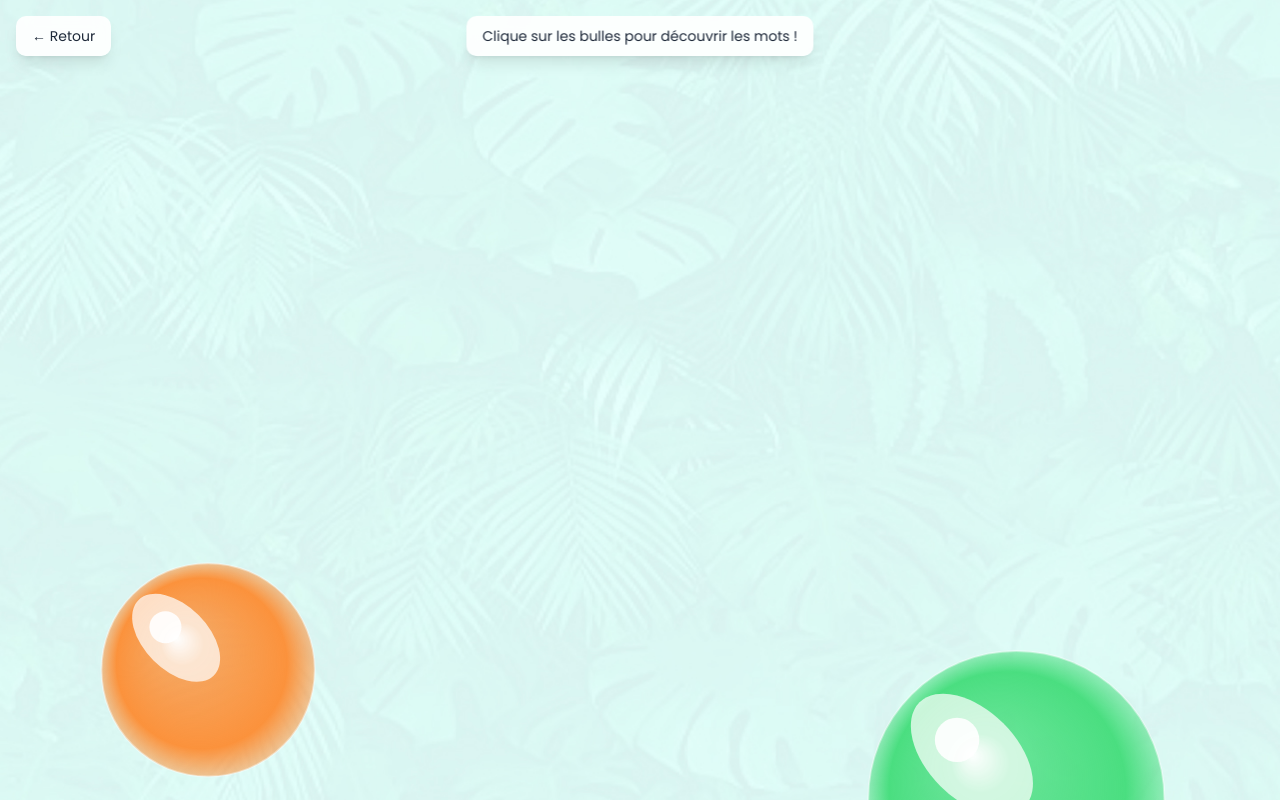
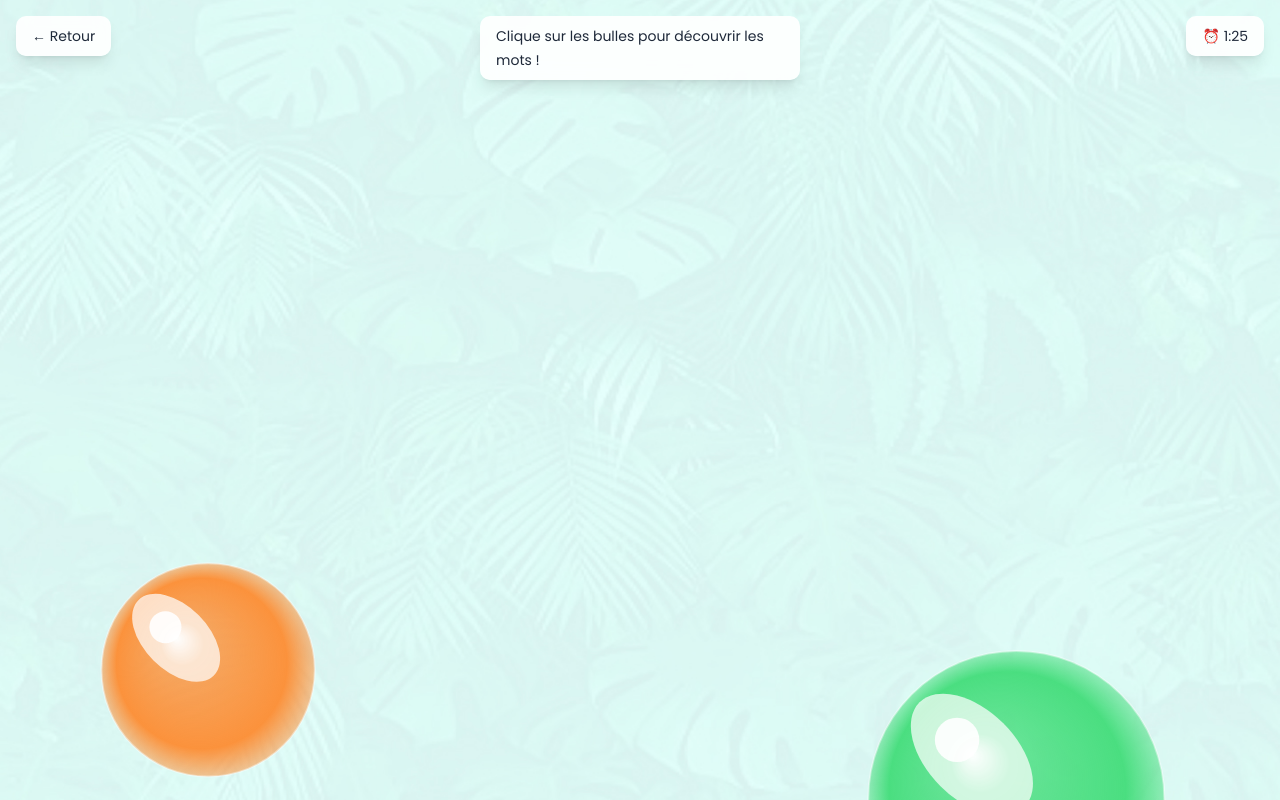
Before and after one commit to 1gni5/tom-france-sacha, a React (Vite) app: page /bubble-minigame in a window 1280 px wide. Built offline with nearby package versions, Linux system fonts and the light colour scheme.

Commit message:
add victory screen

```diff
--- a/src/App.tsx
+++ b/src/App.tsx
@@ -1,6 +1,7 @@
 import { BrowserRouter as Router, Routes, Route } from 'react-router-dom';
 import { MenuPage } from "./MenuPage";
 import { BubbleMiniGamePage } from "./BubbleMiniGamePage";
+import { VictoryPage } from "./VictoryPage";
 
 function App() {
   return (
@@ -8,6 +9,7 @@ function App() {
       <Routes>
         <Route path="/" element={<MenuPage />} />
         <Route path="/bubble-minigame" element={<BubbleMiniGamePage />} />
+        <Route path="/victory" element={<VictoryPage />} />
       </Routes>
     </Router>
   )
--- a/src/BubbleMiniGamePage.tsx
+++ b/src/BubbleMiniGamePage.tsx
@@ -59,6 +59,10 @@ export const BubbleMiniGamePage = () => {
   const audioCache = useRef<Map<string, HTMLAudioElement>>(new Map());
   const navigate = useNavigate();
 
+  // Timer state - 1.30 minutes = 90 seconds
+  const [timeLeft, setTimeLeft] = useState(90);
+  const [gameEnded, setGameEnded] = useState(false);
+
   // Play sound function
   const playSound = (soundUrl: string) => {
     const audio = audioCache.current.get(soundUrl);
@@ -112,6 +116,25 @@ export const BubbleMiniGamePage = () => {
 
     loadAssets();
   }, []);
+
+  // Timer countdown effect
+  useEffect(() => {
+    if (gameEnded) return;
+
+    const timer = setInterval(() => {
+      setTimeLeft(prev => {
+        if (prev <= 1) {
+          setGameEnded(true);
+          // Navigate to victory page when timer ends
+          navigate('/victory');
+          return 0;
+        }
+        return prev - 1;
+      });
+    }, 1000);
+
+    return () => clearInterval(timer);
+  }, [gameEnded, navigate]);
 
   // Create a new bubble
   const createBubble = (): Bubble => {
@@ -380,8 +403,17 @@ export const BubbleMiniGamePage = () => {
 
       {/* Instructions */}
       <div className="absolute top-4 left-1/2 transform -translate-x-1/2 z-10">
-        <div className="bg-white/90 backdrop-blur-sm rounded-lg px-4 py-2 shadow-lg max-w-s">
+        <div className="bg-white/90 backdrop-blur-sm rounded-lg px-4 py-2 shadow-lg max-w-xs">
           <span className="text-sm text-gray-800">Clique sur les bulles pour découvrir les mots !</span>
+        </div>
+      </div>
+
+      {/* Timer */}
+      <div className="absolute top-4 right-4 z-10">
+        <div className="bg-white/90 backdrop-blur-sm rounded-lg px-4 py-2 shadow-lg">
+          <span className="text-sm text-gray-800 font-medium">
+            ⏰ {Math.floor(timeLeft / 60)}:{(timeLeft % 60).toString().padStart(2, '0')}
+          </span>
         </div>
       </div>
 
--- /dev/null
+++ b/src/VictoryPage.tsx
@@ -0,0 +1,26 @@
+import { useNavigate } from 'react-router-dom';
+import victoryVideo from './assets/victory.mp4';
+
+export const VictoryPage = () => {
+  const navigate = useNavigate();
+
+  const handleVideoEnd = () => {
+    // Navigate back to menu when video ends
+    navigate('/');
+  };
+
+  return (
+    <div className="h-screen w-screen bg-black relative overflow-hidden">
+      {/* Full-screen video */}
+      <video
+        className="w-full h-full object-cover"
+        autoPlay
+        playsInline
+        onEnded={handleVideoEnd}
+      >
+        <source src={victoryVideo} type="video/mp4" />
+        Your browser does not support the video tag.
+      </video>
+    </div>
+  );
+};
```
Also changed, not shown: 1 other file (tests, documents, lock files or other folders).
